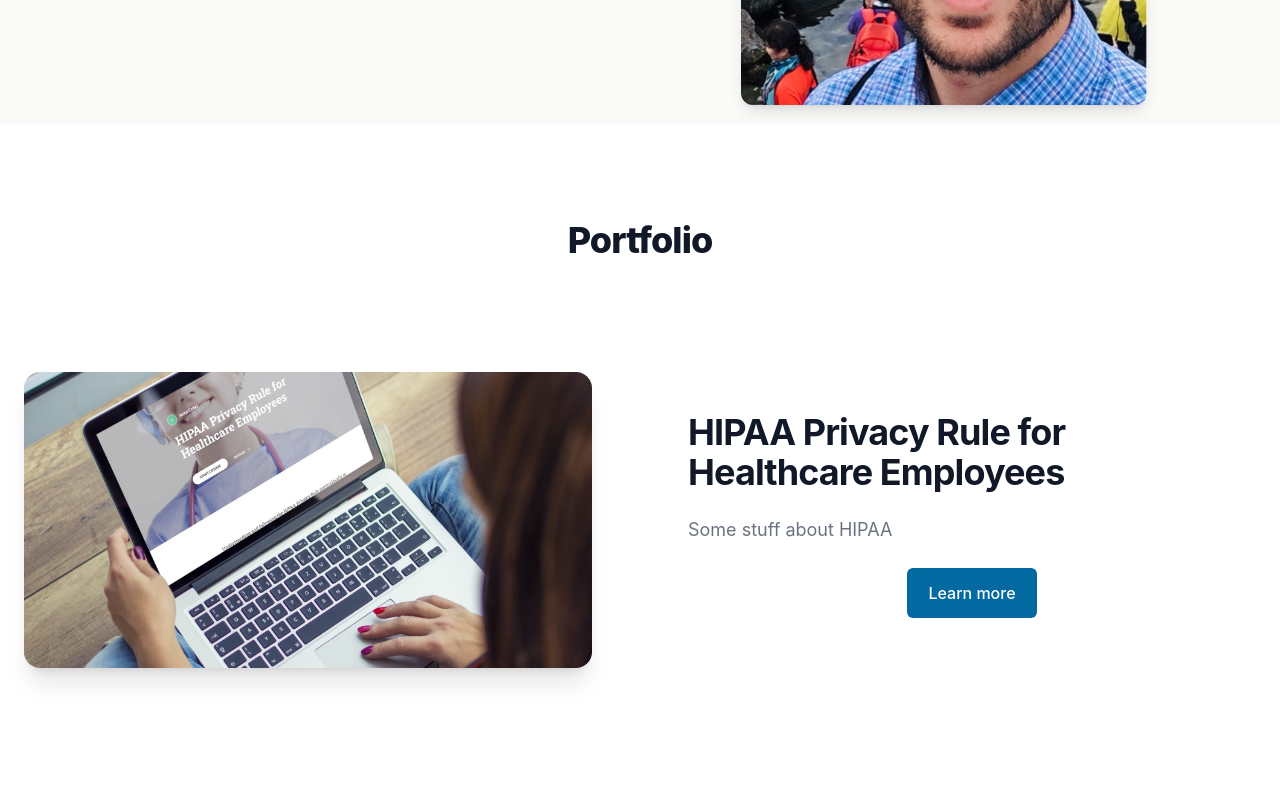
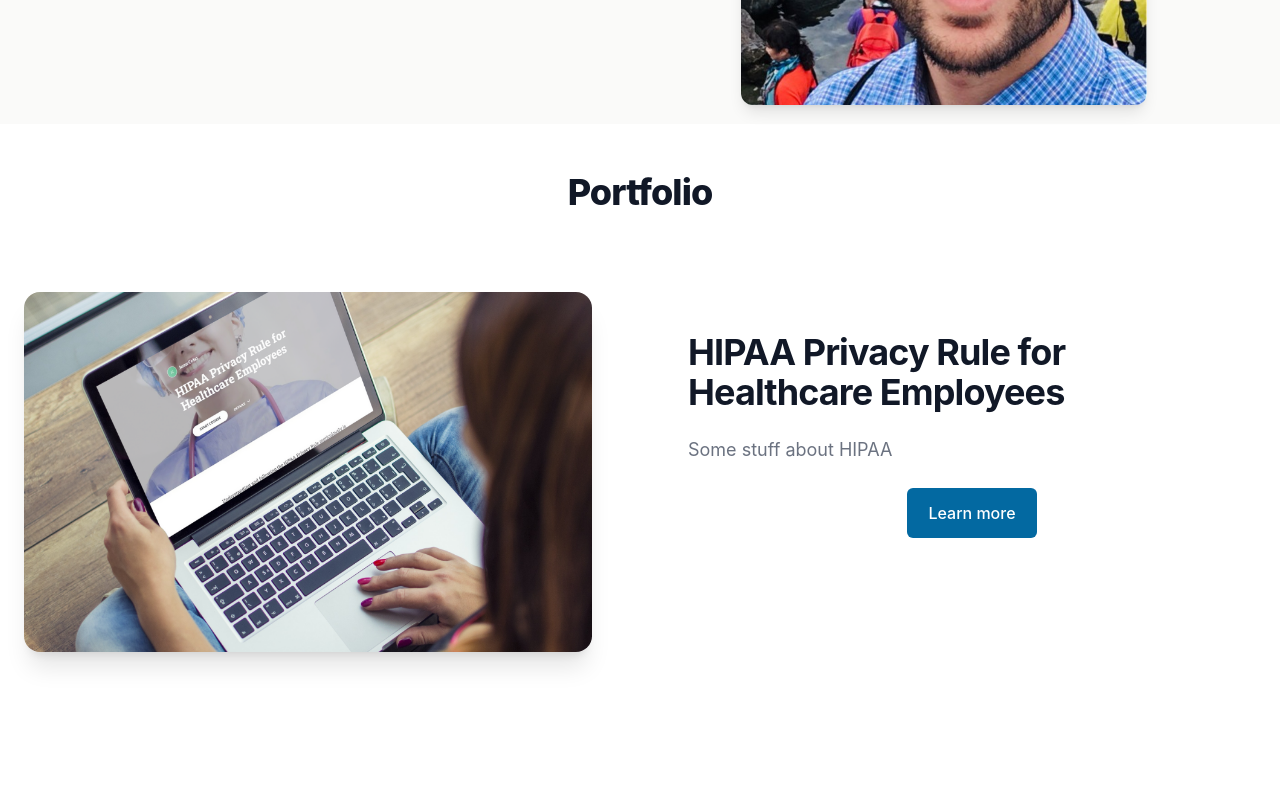
Before and after one commit to CarolinaCobo/jesus-portfolio, a Next.js app: page / in a window 1280 px wide. Shown: the part 380-1180 px from the top of the page. Built offline with nearby package versions, Linux system fonts and the light colour scheme.

Commit message:
Styling page

```diff
--- /dev/null
+++ b/components/Contact/Contact.js
@@ -0,0 +1,38 @@
+export default function Contact() {
+  return (
+    <>
+      <div className="relative py-16 bg-white overflow-hidden">
+        <div className="hidden lg:block lg:absolute lg:inset-y-0 lg:h-full lg:w-full">
+          <div
+            className="relative h-full text-lg max-w-prose mx-auto"
+            aria-hidden="true"
+          ></div>
+        </div>
+        <div className="relative px-4 sm:px-6 lg:px-8">
+          <div className="text-lg max-w-prose mx-auto">
+            <h1>
+              <span className="block text-base text-center text-sky-700 font-semibold tracking-wide uppercase">
+                Contact
+              </span>
+              <span className="mt-2 block text-3xl text-center leading-8 font-extrabold tracking-tight text-gray-900 sm:text-4xl">
+                Get in touch
+              </span>
+            </h1>
+            <p className="mt-8 text-xl text-gray-500 leading-8">
+              Aliquet nec orci mattis amet quisque ullamcorper neque, nibh sem.
+              At arcu, sit dui mi, nibh dui, diam eget aliquam. Quisque id at
+              vitae feugiat egestas ac. Diam nulla orci at in viverra
+              scelerisque eget. Eleifend egestas fringilla sapien.
+            </p>
+            <p className="mt-8 text-xl text-gray-500 leading-8">
+              Aliquet nec orci mattis amet quisque ullamcorper neque, nibh sem.
+              At arcu, sit dui mi, nibh dui, diam eget aliquam. Quisque id at
+              vitae feugiat egestas ac. Diam nulla orci at in viverra
+              scelerisque eget. Eleifend egestas fringilla sapien.
+            </p>
+          </div>
+        </div>
+      </div>
+    </>
+  );
+}
--- a/components/ProjectsCards/Cards.js
+++ b/components/ProjectsCards/Cards.js
@@ -4,8 +4,8 @@ const cardsData = projectsData;
 
 export default function Card() {
   return (
-    <div className="relative bg-white py-16 mb sm:py-24">
-      <h2 className="text-center text-3xl leading-8 font-extrabold tracking-tight text-gray-900 sm:text-4xl sm: pb-8">
+    <div className="relative bg-white sm:pt-4">
+      <h2 className="text-center text-3xl leading-8 font-extrabold tracking-tight text-gray-900 sm:text-4xl md:pt-8">
         Portfolio
       </h2>
       {projectsData.map((cardData) => (
@@ -16,9 +16,9 @@ export default function Card() {
         >
           <div className="relative sm:py-16 lg:py-0">
             <div className="relative mx-auto max-w-md px-4 sm:max-w-3xl sm:px-6 lg:px-0 lg:max-w-none lg:py-20">
-              <div className="relative pt-64 pb-10 rounded-2xl shadow-xl overflow-hidden">
+              <div className="relative pt-80 pb-10 rounded-2xl shadow-xl overflow-hidden">
                 <img
-                  className="absolute inset-0 h-full w-full object-cover"
+                  className="absolute inset-0 h-full w-full object-cover "
                   src={cardData.imageUrl}
                   alt=""
                 />
--- /dev/null
+++ b/pages/contact/contact.module.css
@@ -0,0 +1,15 @@
+.body {
+  min-height: calc(100vh - 215px);
+}
+
+@media screen and (max-width: 1024px) {
+  .body {
+    min-height: calc(100vh - 270px);
+  }
+}
+
+@media screen and (max-width: 768px) {
+  .body {
+    min-height: calc(100vh - 330px);
+  }
+}
--- a/pages/contact/index.js
+++ b/pages/contact/index.js
@@ -1,41 +1,14 @@
 import Footer from "../../components/Footer/Footer";
 import Navbar from "../../components/Nav/NavBar";
+import Contact from "../../components/Contact/Contact";
+import styles from "./contact.module.css";
 
-export default function Contact() {
+export default function ContactPage() {
   return (
     <>
       <Navbar />
-      <div className="relative py-16 bg-white overflow-hidden">
-        <div className="hidden lg:block lg:absolute lg:inset-y-0 lg:h-full lg:w-full">
-          <div
-            className="relative h-full text-lg max-w-prose mx-auto"
-            aria-hidden="true"
-          ></div>
-        </div>
-        <div className="relative px-4 sm:px-6 lg:px-8">
-          <div className="text-lg max-w-prose mx-auto">
-            <h1>
-              <span className="block text-base text-center text-sky-700 font-semibold tracking-wide uppercase">
-                Contact
-              </span>
-              <span className="mt-2 block text-3xl text-center leading-8 font-extrabold tracking-tight text-gray-900 sm:text-4xl">
-                Get in touch
-              </span>
-            </h1>
-            <p className="mt-8 text-xl text-gray-500 leading-8">
-              Aliquet nec orci mattis amet quisque ullamcorper neque, nibh sem.
-              At arcu, sit dui mi, nibh dui, diam eget aliquam. Quisque id at
-              vitae feugiat egestas ac. Diam nulla orci at in viverra
-              scelerisque eget. Eleifend egestas fringilla sapien.
-            </p>
-            <p className="mt-8 text-xl text-gray-500 leading-8">
-              Aliquet nec orci mattis amet quisque ullamcorper neque, nibh sem.
-              At arcu, sit dui mi, nibh dui, diam eget aliquam. Quisque id at
-              vitae feugiat egestas ac. Diam nulla orci at in viverra
-              scelerisque eget. Eleifend egestas fringilla sapien.
-            </p>
-          </div>
-        </div>
+      <div className={styles["body"]}>
+        <Contact />
       </div>
       <Footer />
     </>
```
